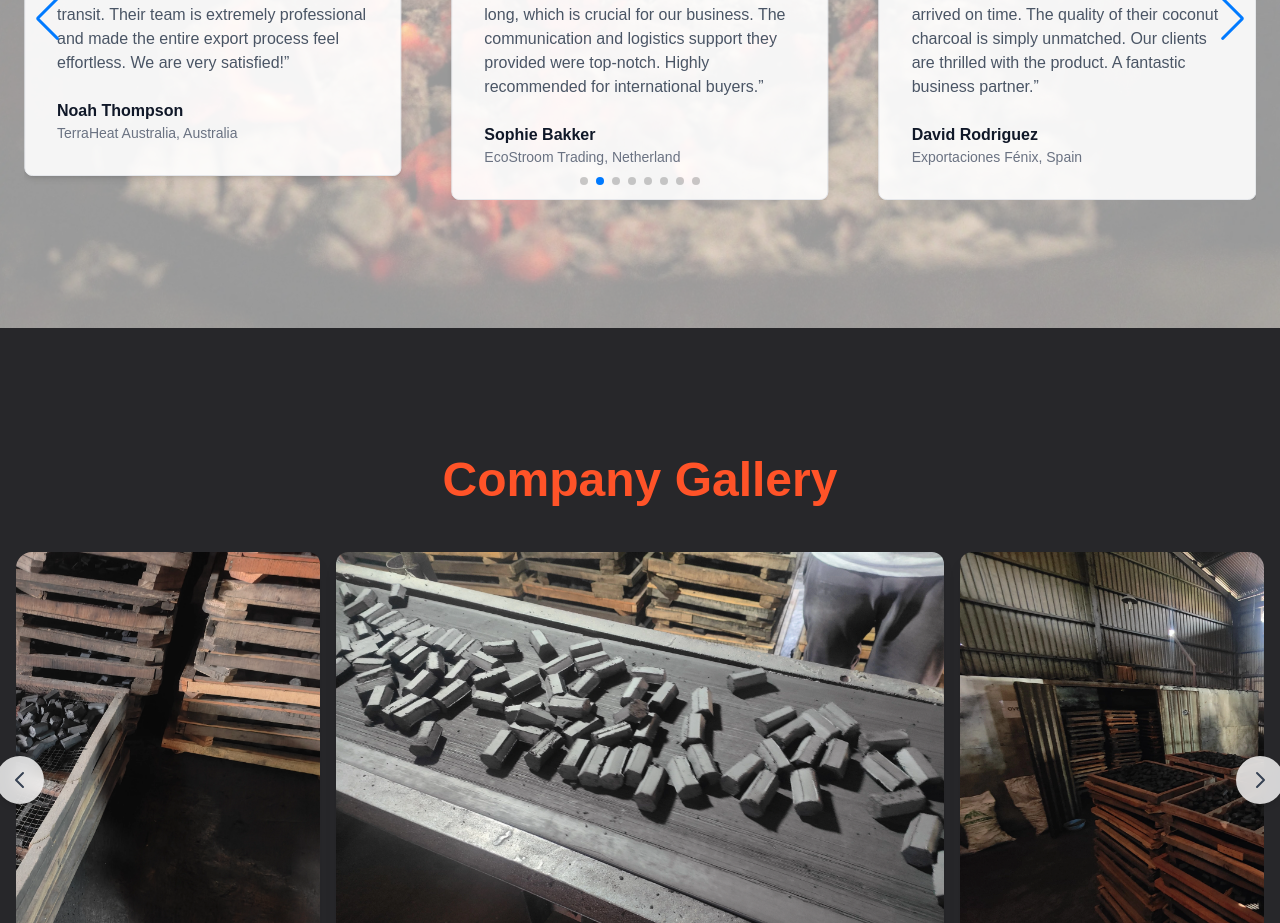
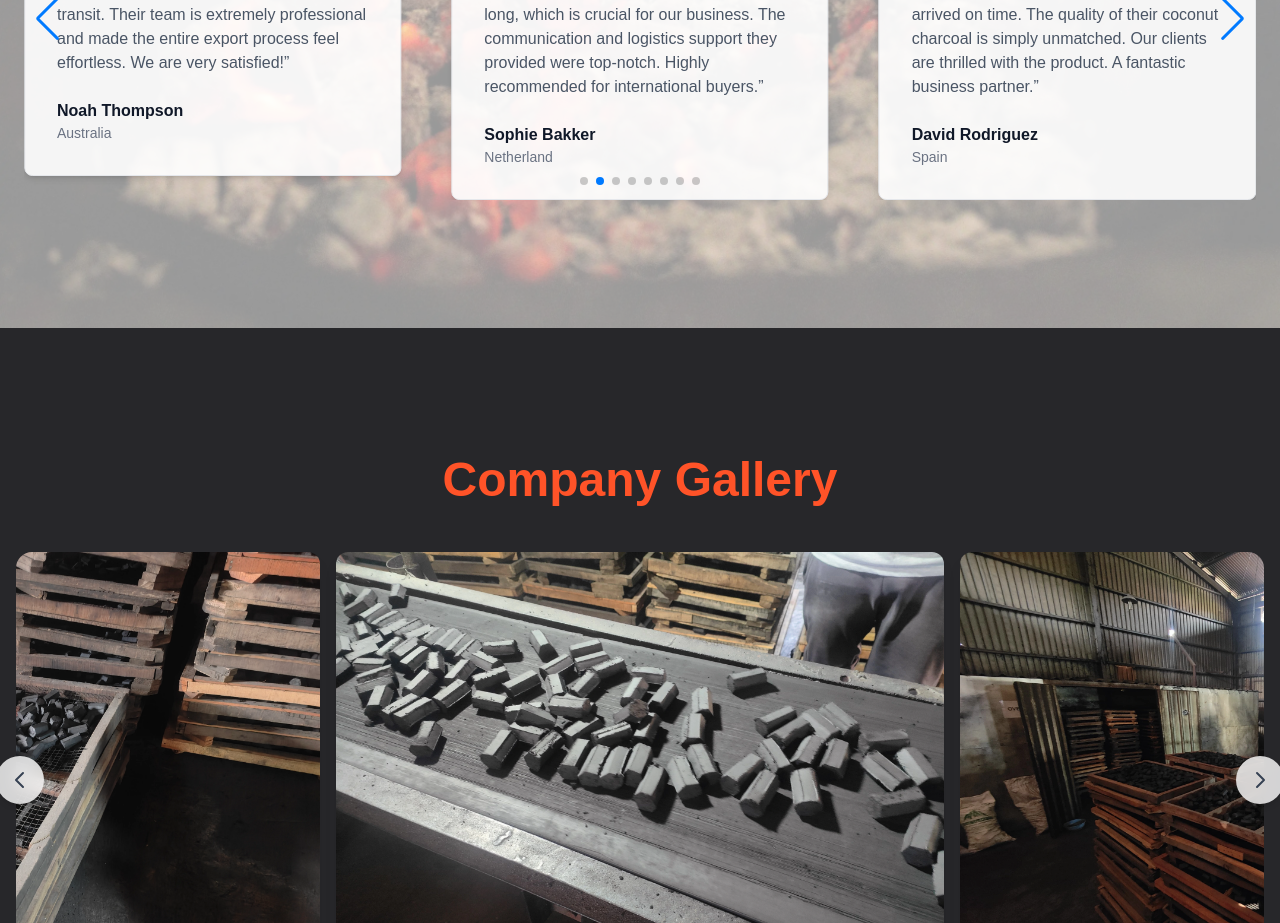
Before and after one commit to adamhadiwardoyo/idi, a Next.js app: page /en in a window 1280 px wide. Shown: the part 7300-8223 px from the top of the page. Built offline with nearby package versions, Linux system fonts and the light colour scheme; no server answers.

Commit message:
edited testimonials

```diff
--- a/components/Testimonials.tsx
+++ b/components/Testimonials.tsx
@@ -15,42 +15,42 @@ const testimonialsData = [
   {
     quote: 'Our first shipment of briquettes from Indo Charcoal Supply was a massive success. The quality is consistently high, and the packaging held up perfectly during the long transit. Their team is extremely professional and made the entire export process feel effortless. We are very satisfied!',
     author: 'Noah Thompson',
-    location: 'TerraHeat Australia, Australia',
+    location: 'Australia',
   },
   {
     quote: 'We were looking for a reliable charcoal supplier for our restaurants, and Indo Charcoal Supply exceeded our expectations. The briquettes burn hot and long, which is crucial for our business. The communication and logistics support they provided were top-notch. Highly recommended for international buyers.',
     author: 'Sophie Bakker',
-    location: 'EcoStroom Trading, Netherland',
+    location: 'Netherland',
   },
   {
     quote: 'Navigating international trade can be complex, but working with Indo Charcoal Supply was a breeze. They handled all the documentation and ensured our order arrived on time. The quality of their coconut charcoal is simply unmatched. Our clients are thrilled with the product. A fantastic business partner.',
     author: 'David Rodriguez',
-    location: 'Exportaciones Fénix, Spain',
+    location: 'Spain',
   },
   {
     quote: 'We have been in the charcoal business for decades, and we can confidently say that the quality of Indo Charcoal Supply’s briquettes is among the best we have ever sourced. Their production capacity and efficiency in fulfilling large orders is truly impressive. We look forward to a long-term partnership.',
     author: 'Ahmed Al-Farsi',
-    location: 'Desert Trade LLC, United Arab Emirates',
+    location: 'United Arab Emirates',
   },
   {
     quote: 'Finding sustainable and high-quality briquettes is a top priority for us. Indo Charcoal Supply meets both criteria perfectly. The product is environmentally friendly and the performance is excellent. Their commitment to customer service is what truly sets them apart. A reliable and trustworthy partner for our growing market.',
     author: 'Sophie De Vries',
-    location: 'CharBrique Belgium SA, Belgium',
+    location: 'Belgium',
   },
   {
     quote: 'Working with Indo Charcoal Supply has streamlined our supply chain significantly. Their attention to detail, from product quality to secure shipping, is exceptional. The briquettes have been a big hit with our wholesale clients. It is a pleasure doing business with such a professional and dedicated team.',
     author: 'Omar Hassan',
-    location: 'Oasis Trading, Egypt',
+    location: 'Egypt',
   },
   {
     quote: 'The quality of the charcoal briquettes we received from Indo Charcoal Supply is fantastic. They burn for a long time without much ash, which is exactly what our customers need. The team was very supportive throughout the entire export process. We are excited about our future orders.',
     author: 'Isabella Rossi',
-    location: 'Carboni del Mondo, Italy',
+    location: 'Italy',
   },
   {
     quote: 'Reliability is key in our business, and Indo Charcoal Supply has proven to be a reliable partner. Their briquettes meet all our quality standards, and they have been very efficient with their shipments. The consistent product quality has helped us build trust with our customers.',
     author: 'Oliver Thompson',
-    location: 'Kiwi Green Energy Ltd, New Zealand',
+    location: 'New Zealand',
   },
 ];
 
```
